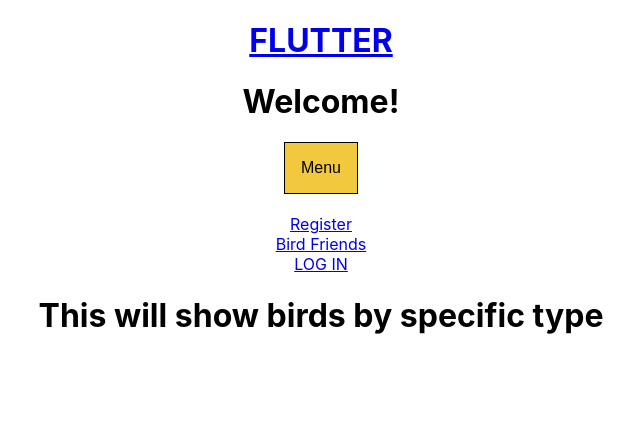
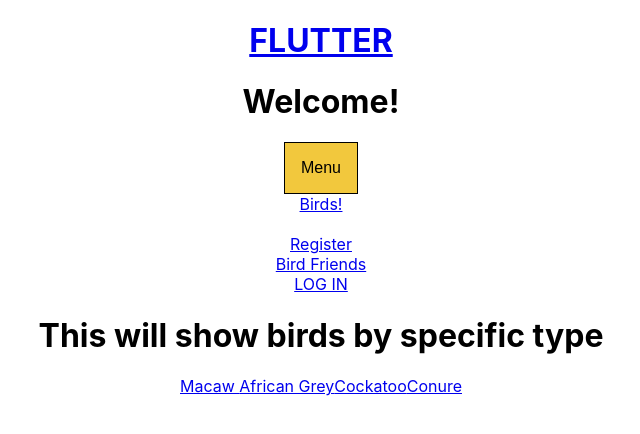
Before and after one commit to StrangerLs/Flutter, a React (Create React App) app in the folder client/: page /birds/type in a window 1280 px wide. Both pictures are taken after a click on the button "Menu". Shown: the top 434 px of the page, without its empty margins (319-959 px from the left). Built offline with nearby package versions, Linux system fonts and the light colour scheme; no server answers.

Commit message:
general fixes

```diff
--- a/client/src/Screens/BirdByType/BirdByType.jsx
+++ b/client/src/Screens/BirdByType/BirdByType.jsx
@@ -1,5 +1,5 @@
 import React from "react";
-// import { Link } from "react-router-dom";
+import { Link } from "react-router-dom";
 // import { useEffect, useState } from 'react';
 // import { useParams } from 'react-router-dom';
 // import { typeBird } from '../../Services/birds';
@@ -12,10 +12,10 @@ export default function BirdByType(props) {
   return (
     <div>
       <h1>This will show birds by specific type</h1>
-      {/* <Link to={`/birds/type/Macaw`}> Macaw </Link>
+      <Link to={`/birds/type/Macaw`}> Macaw </Link>
       <Link to={`/birds/type/African-Grey`}>African Grey</Link>
       <Link to={`/birds/type/Cockatoo`}>Cockatoo</Link>
-      <Link to={`/birds/type/Conure`}>Conure</Link> */}
+      <Link to={`/birds/type/Conure`}>Conure</Link>
     </div>
   );
 }
--- a/client/src/Screens/BirdInfo/BirdInfo.jsx
+++ b/client/src/Screens/BirdInfo/BirdInfo.jsx
@@ -38,10 +38,11 @@ export default function BirdInfo(props) {
       <img src={bird?.image_url} />
       <h2>{bird?.description}</h2>
       <h3>{bird?.type_of_bird}</h3>
-      <Link to={`/birds/${bird?.id}/edit`}></Link>
+
       {currentUser?.id === bird?.user_id && (
         <>
-          <button>Edit</button>
+          <Link to={`/birds/${bird?.id}/edit`}><button>Edit</button></Link>
+
           <button onClick={() => handleDelete(bird.id)}>delete</button>
           <form onSubmit={handleSubmit}>
         <select onChange={handleChange} defaultValue="default">
--- a/client/src/Shared/Header.jsx
+++ b/client/src/Shared/Header.jsx
@@ -27,7 +27,8 @@ export default function Header(props) {
           Menu
         </button>
         <div id="myDropdown" className={click ? "show" : "dropdown-content"}>
-
+          <Link to='/birds/type'>Birds!</Link>
+          <br />
           {currentUser ? <Link to="/birds/create">Add a Bird</Link> : null}
           <br />
           {currentUser ? null : <Link to="/register">Register</Link>}
```
Also changed, not shown: 1 other file (tests, documents, lock files or other folders).
